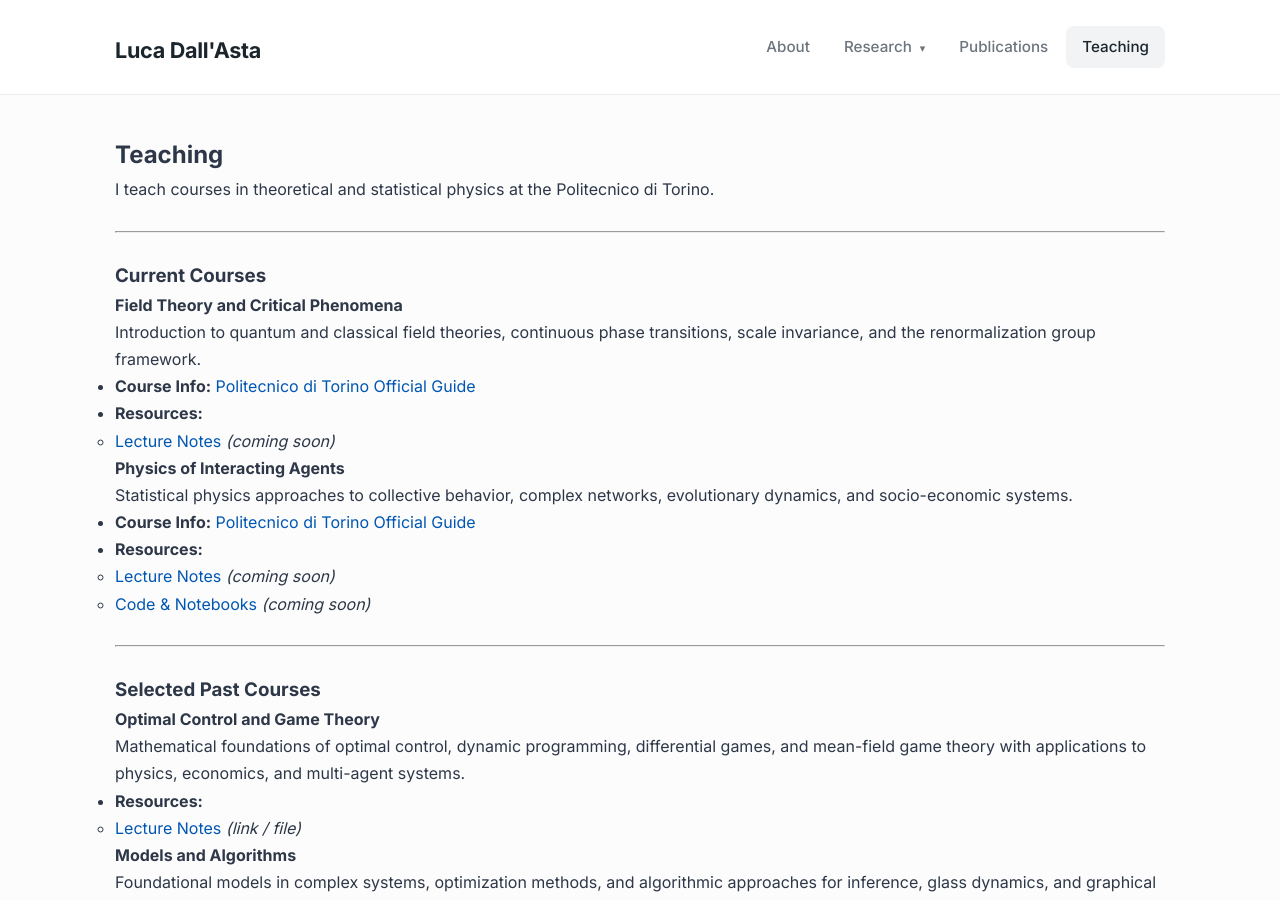
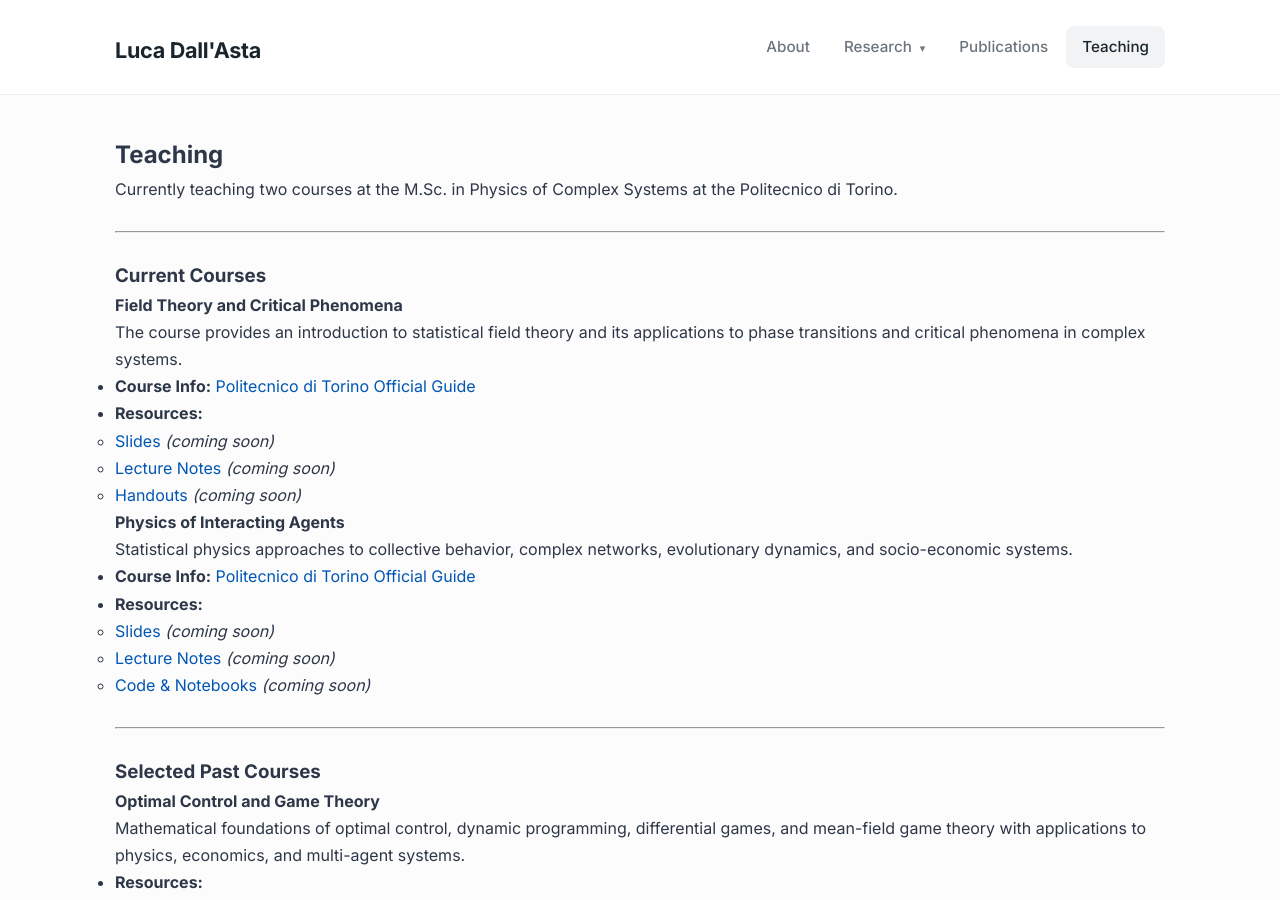
Before and after one commit to dallasta/dallasta.github.io, a Jekyll site: the page built from _pages/teaching.md, in a window 1280 px wide and 900 px high. Built offline with Jekyll 4.4.1, drawn with Linux system fonts in a browser that asks for light colours; a style sheet for code colours, icons or effects is not loaded.

Commit message:
Update teaching.md

```diff
--- a/_pages/teaching.md
+++ b/_pages/teaching.md
@@ -6,7 +6,7 @@ sidebar:
   nav: false
 ---
 
-I teach courses in theoretical and statistical physics at the Politecnico di Torino.
+Currently teaching two courses at the M.Sc. in Physics of Complex Systems at the Politecnico di Torino.
 
 <br>
 
@@ -17,15 +17,19 @@ I teach courses in theoretical and statistical physics at the Politecnico di Tor
 ### Current Courses
 
 #### Field Theory and Critical Phenomena
-Introduction to quantum and classical field theories, continuous phase transitions, scale invariance, and the renormalization group framework.
+The course provides an introduction to statistical field theory and its applications to phase transitions and critical phenomena in complex systems.
 * **Course Info:** [Politecnico di Torino Official Guide](https://didattica.polito.it/pls/portal30/gap.pkg_guide.viewGap?p_cod_ins=01SPPYR&p_a_acc=2028&p_header=S&p_lang=IT&multi=N)
 * **Resources:**
+  * [Slides](#) *(coming soon)*
   * [Lecture Notes](#) *(coming soon)*
+  * [Handouts](#) *(coming soon)*
+
 
 #### Physics of Interacting Agents
 Statistical physics approaches to collective behavior, complex networks, evolutionary dynamics, and socio-economic systems.
 * **Course Info:** [Politecnico di Torino Official Guide](https://didattica.polito.it/pls/portal30/gap.pkg_guide.viewGap?p_cod_ins=01VTIYR&p_a_acc=2027&p_header=S&p_lang=IT&multi=N)
 * **Resources:**
+  * [Slides](#) *(coming soon)*
   * [Lecture Notes](#) *(coming soon)*
   * [Code & Notebooks](#) *(coming soon)*
 
```
